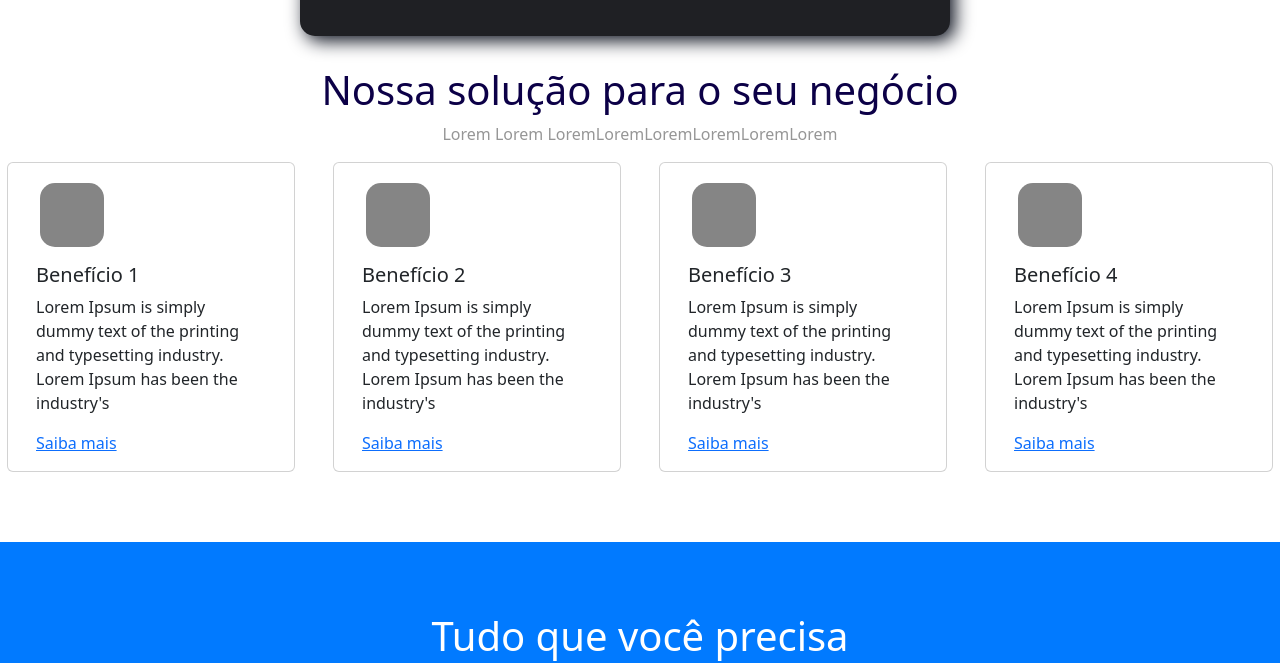
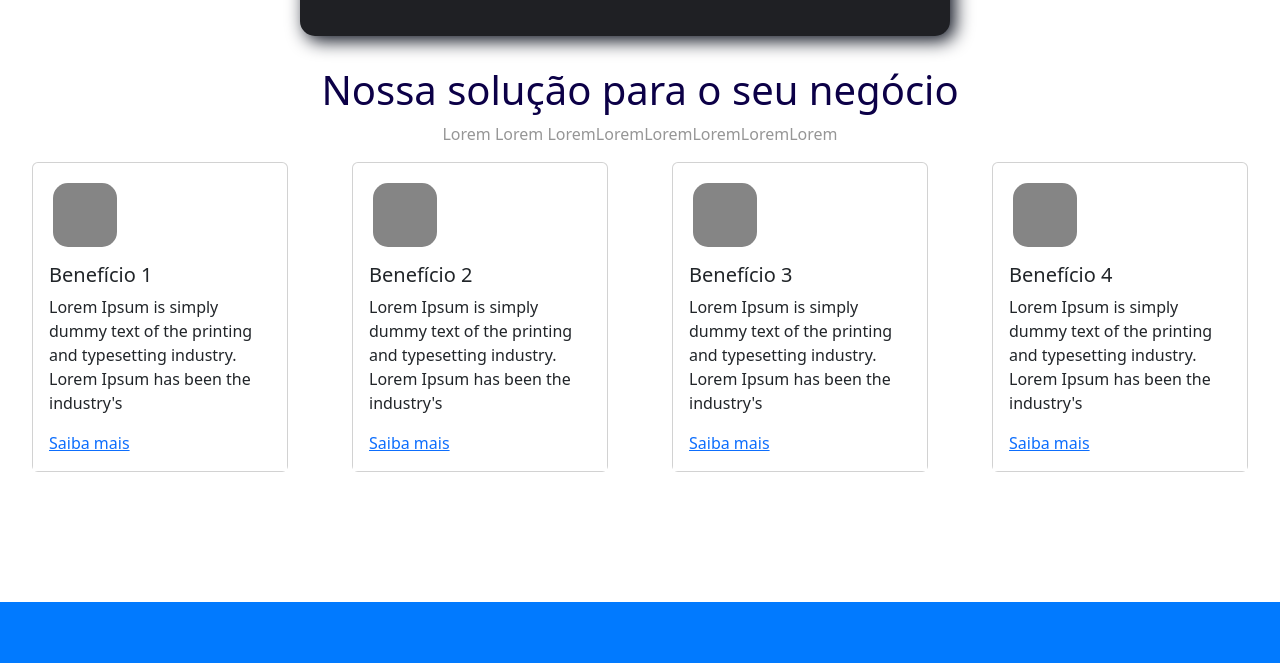
Before and after one commit to AlvarezGui/takout-lp, a Next.js app: page / in a window 1280 px wide. Shown: the part 1020-1683 px from the top of the page. Built offline with nearby package versions, Linux system fonts and the light colour scheme.

Commit message:
Add files via upload

```diff
--- a/components/como-funciona.jsx
+++ b/components/como-funciona.jsx
@@ -20,8 +20,8 @@ export default function comoFunciona(){
 
 
                 {/* Tabs com FAlA */}
-                <Tab.Container id="left-tabs-example" defaultActiveKey="first" className='BGCTabs'>
-                    <Row className='fundoColCF flexiona'>
+                <Tab.Container id="Tabelinhas_funcionamento" defaultActiveKey="first" className='CFtab'>
+                    <Row className='fundoColCF flexiona g-0'>
                         <Col sm={3} className="fundoColCF ladinhoTab">
                             <Nav variant="pills" className="flex-column fundoColCF">
                                 <Nav.Item className='fundoColCF'>
@@ -44,7 +44,7 @@ export default function comoFunciona(){
                             </Nav>
                         </Col>
 
-                        <Col sm={3} className='fundoColCF'>
+                        <Col sm={5} className='fundoColCF ladinhoTabIMG'>
                             <Tab.Content className='fundoColCF'>
                                 <Tab.Pane eventKey="first" className='fundoColCF' id='IMG1'>
                                     <Image
--- a/components/solucao.jsx
+++ b/components/solucao.jsx
@@ -16,8 +16,8 @@ export default function solucao(){
                 </div>
 
                 <div>
-                    <Row xs={2} md={4} className='cardsSolu g-4'>
-                        <Card style={{ width: '18rem'}}>
+                    <Row xs={2} md={4} className='cardsSolu g-0'>
+                        <Card style={{ width: '16rem'}} className='cardSoluMargin'>
                             <div className='placeHolder2'></div>
                             <Card.Body className="cardSoluFundo">
                                 <Card.Title className="cardSoluFundo">Benefício 1</Card.Title>
@@ -28,7 +28,7 @@ export default function solucao(){
                             </Card.Body>
                         </Card>
 
-                        <Card style={{ width: '18rem'}}>
+                        <Card style={{ width: '16rem'}} className='cardSoluMargin'>
                             <div className='placeHolder2'></div>
                             <Card.Body className="cardSoluFundo">
                                 <Card.Title className="cardSoluFundo">Benefício 2</Card.Title>
@@ -39,7 +39,7 @@ export default function solucao(){
                             </Card.Body>
                         </Card>
 
-                        <Card style={{ width: '18rem'}}>
+                        <Card style={{ width: '16rem'}} className='cardSoluMargin'>
                             <div className='placeHolder2'></div>
                             <Card.Body className="cardSoluFundo">
                                 <Card.Title className="cardSoluFundo">Benefício 3</Card.Title>
@@ -50,7 +50,7 @@ export default function solucao(){
                             </Card.Body>
                         </Card>
 
-                        <Card style={{ width: '18rem'}}>
+                        <Card style={{ width: '16rem'}} className='cardSoluMargin'>
                             <div className='placeHolder2'></div>
                             <Card.Body className="cardSoluFundo">
                                 <Card.Title className="cardSoluFundo">Benefício 4</Card.Title>
--- a/styles/meu.css
+++ b/styles/meu.css
@@ -182,6 +182,13 @@
     justify-content: space-around;
 }
 
+.cardSoluMargin{
+    margin-top: 10px;
+    margin-left: 32px;
+    margin-right: 32px;
+    margin-bottom: 60px;
+}
+
 .cardSoluFundo{
     background-color: #ffff;
 }
@@ -233,7 +240,7 @@
         justify-content: center;
         background-color: #017AFF;
         display: flex;
-        margin-top: 70px;
+        margin-top: 40px;
     }
 
     .fundoCFIMG{
@@ -242,7 +249,11 @@
     }
 
     .ladinhoTab{
-        margin-left: 30px;
+        margin-right: 200px;
+    }
+
+    .ladinhoTabIMG{
+
     }
 }
 
```
